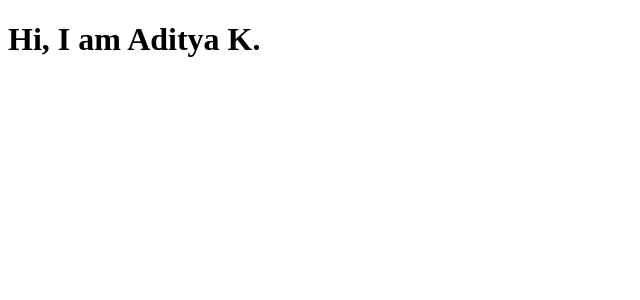
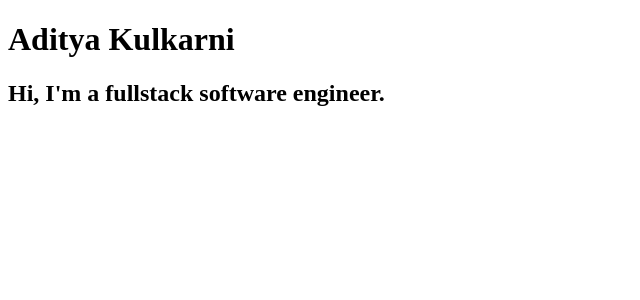
Before and after one commit to BeardedAmbivert/BeardedAmbivert.github.io, a Next.js app: page / in a window 1280 px wide. Shown: the top 300 px of the page, without its empty margins (0-640 px from the left). Built offline with nearby package versions, Linux system fonts and the light colour scheme.

Commit message:
Added Personal Information and minor modifications

```diff
--- a/src/app/layout.tsx
+++ b/src/app/layout.tsx
@@ -1,13 +1,7 @@
 import './globals.css'
-import type { Metadata } from 'next'
 import { Inter } from 'next/font/google'
 
 const inter = Inter({ subsets: ['latin'] })
-
-export const metadata: Metadata = {
-  title: 'Create Next App',
-  description: 'Generated by create next app',
-}
 
 export default function RootLayout({
   children,
--- /dev/null
+++ b/src/components/About.jsx
@@ -0,0 +1,9 @@
+function About({ desc }) {
+    return (
+      <h2>
+        {desc}
+      </h2>
+      );
+  }
+
+export default About;
--- a/src/components/header.jsx
+++ b/src/components/header.jsx
@@ -1,7 +1,7 @@
 function Header({ name }) {
     return (
       <h1>
-        Hi, I am {name}
+        {name}
       </h1>
       );
   }
--- a/src/pages/index.jsx
+++ b/src/pages/index.jsx
@@ -1,8 +1,12 @@
+import data from "@/app/portfolio.json";
 import Header from "@/components/header";
+import About from "@/components/About";
+
 export default function HomePage() {
   return (
     <div>
-      <Header name= "Aditya K."/>
+      <Header name={data.name}/>
+      <About desc={data.about}/>
     </div>
   );
 }
```
Also changed, not shown: src/app/portfolio.json (line endings or trailing spaces).
